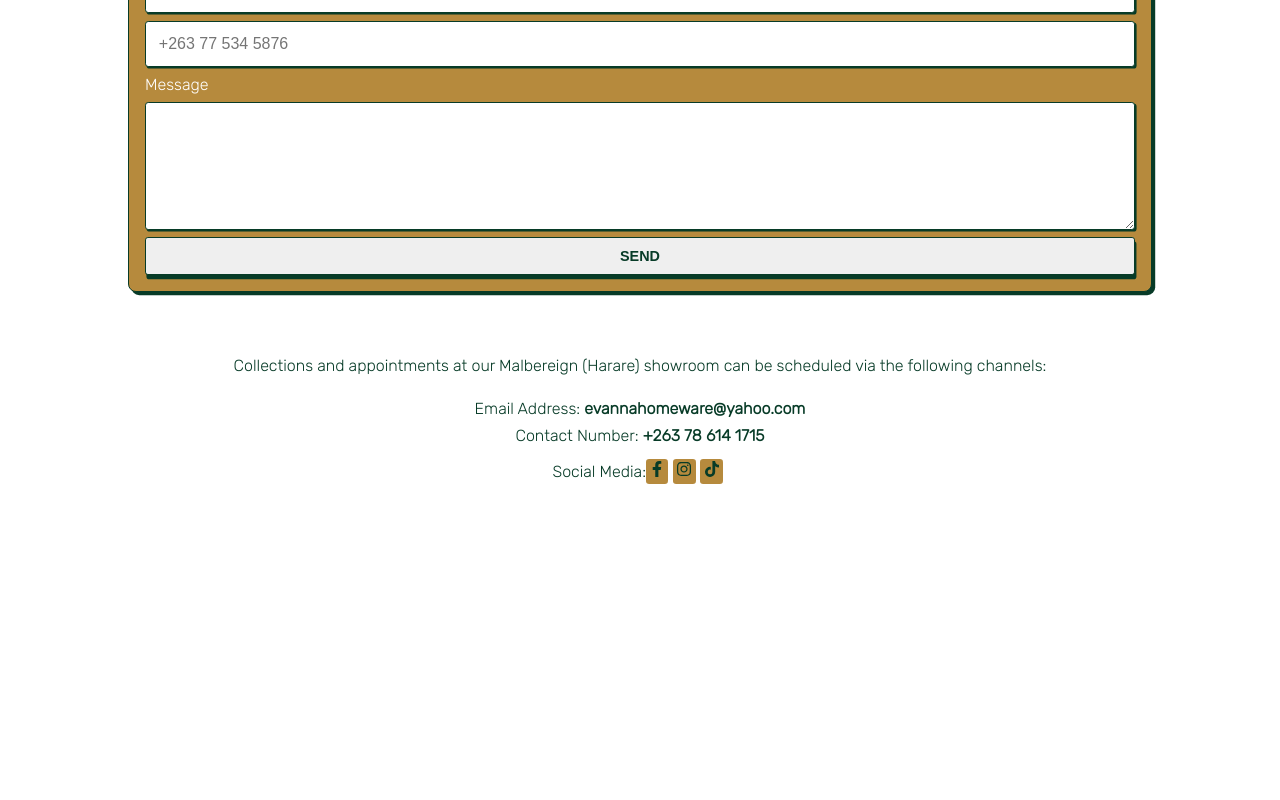
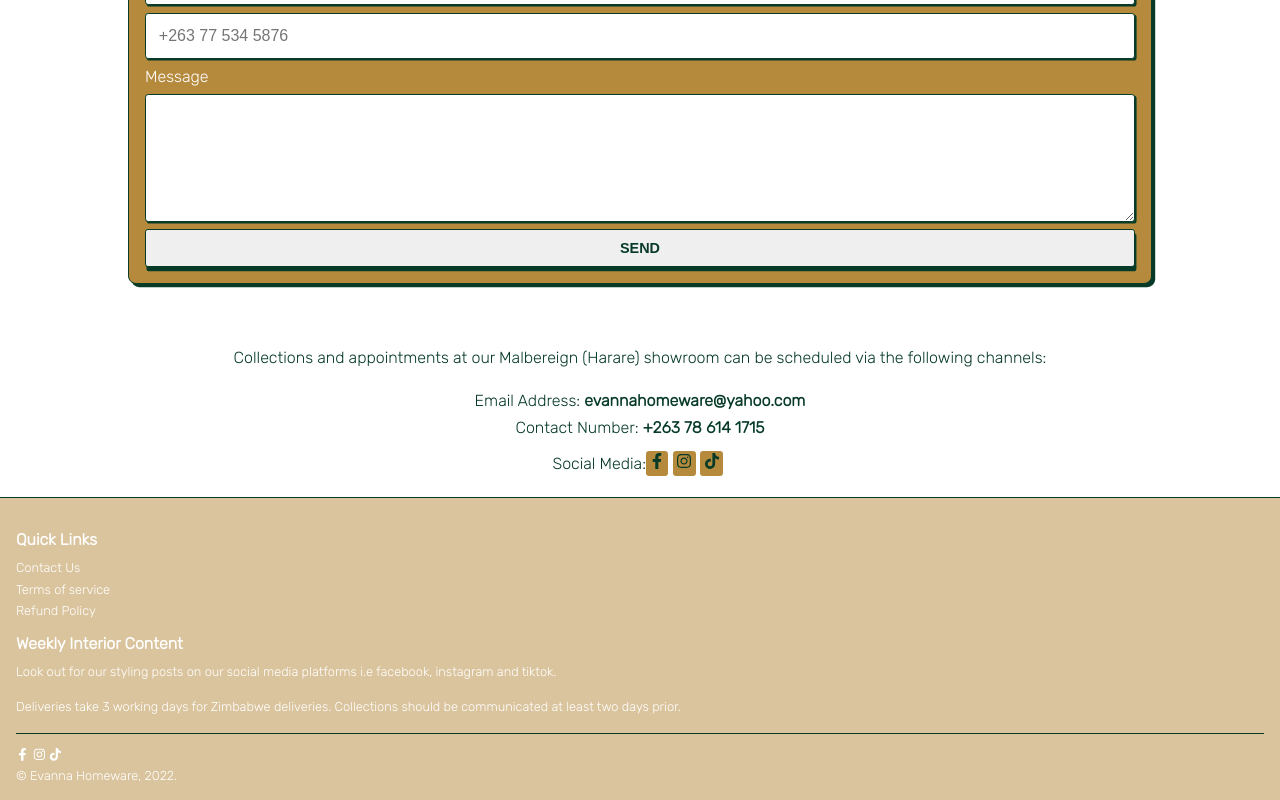
Before and after one commit to Tinashe-Muchie/Evanna_Homeware, a React (Create React App) app: page /#/contact in a window 1280 px wide. Shown: the part 612-1412 px from the top of the page. Before the commit the page ends 1109 px from the top, so only its background shows below. Built offline with nearby package versions, Linux system fonts and the light colour scheme.

Commit message:
footer changes

```diff
--- a/src/App.tsx
+++ b/src/App.tsx
@@ -1,5 +1,5 @@
 import "./styles.css";
-import { HEAD } from "./Components/Head";
+import { HEAD, FOOTER } from "./Components/index";
 import { ROUTING } from "./Routing";
 
 export default function App() {
@@ -7,6 +7,9 @@ export default function App() {
     <div className="app_wrapper">
       <HEAD />
       <ROUTING />
+      <footer>
+        <FOOTER />
+      </footer>
     </div>
   );
 }
--- a/src/Components/Footer.tsx
+++ b/src/Components/Footer.tsx
@@ -1,59 +1,63 @@
-import { NavLink } from 'react-router-dom';
+import { FaFacebookF, FaInstagram, FaTiktok } from "react-icons/fa";
+
+import { NavLink } from "react-router-dom";
 
 export const FOOTER = () => {
+  const date = new Date();
+  const current_year = date.getFullYear();
+
   return (
     <footer className="footer_wrapper">
       <section>
         <div className="quick_links">
           <span> Quick Links </span>
           <span>
-            <NavLink
-              to="/contact"
-              className={({isActive}) => isActive ? "footer_nav_active" : "footer_nav"}
-              end
-            >
+            <NavLink to="/contact" className="footer_nav" end>
               Contact Us
             </NavLink>
           </span>
           <span>
-            <NavLink
-              to="/terms_of_service"
-              className={({isActive}) => isActive ? "footer_nav_active" : "footer_nav"}
-              end
-            >
+            <NavLink to="/terms_of_service" className="footer_nav" end>
               Terms of service
             </NavLink>
           </span>
           <span>
-            <NavLink
-              to="/refund_policy"
-              className={({isActive}) => isActive ? "footer_nav_active" : "footer_nav"}
-              end
-            >
+            <NavLink to="/refund_policy" className="footer_nav" end>
               Refund Policy
             </NavLink>
           </span>
         </div>
-        <div>
+        <div className="weekly_interior_content">
+          <span>Weekly Interior Content</span>
           <span>
-            Weekly Interior Content
+            Look out for our styling posts on our social media platforms i.e
+            facebook, instagram and tiktok.
           </span>
-          <p>
-            Look out for our styling posts on our social media platforms i.e facebook, instagram and tiktok.
-          </p>
         </div>
-        <div>
-          DELIVERIES TAKE 3 WORKING DAYS for Zimbabwe deliveries. COLLECTIONS SHOULD BE COMMUNICATED AT LEAST TWO DAYS PRIOR.
+        <div className="deliveries">
+          Deliveries take 3 working days for Zimbabwe deliveries. Collections
+          should be communicated at least two days prior.
         </div>
       </section>
       <section>
         <div>
-          <div></div>
-          <div></div>
+          <span>
+            <NavLink to="/facebook" className="footer_socials" end>
+              <FaFacebookF />
+            </NavLink>
+          </span>
+          <span>
+            <NavLink to="/instagram" className="footer_socials" end>
+              <FaInstagram />
+            </NavLink>
+          </span>
+          <span>
+            <NavLink to="/tiktok" className="footer_socials" end>
+              <FaTiktok />
+            </NavLink>
+          </span>
         </div>
-        <span>
-
-        </span>
+        <span>&copy; Evanna Homeware, {current_year}. </span>
       </section>
     </footer>
   );
--- a/src/Components/index.ts
+++ b/src/Components/index.ts
@@ -1 +1,2 @@
-export { HEAD } from './Head';
+export { HEAD } from "./Head";
+export { FOOTER } from "./Footer";
--- a/src/styles.css
+++ b/src/styles.css
@@ -3,7 +3,6 @@
 :root {
   box-sizing: border-box;
   max-width: 100vw;
-  height: 100%;
   --confetti: rgba(233, 212, 96);
   --buddha_gold: rgba(189, 155, 25);
   --ripe_lemon: rgba(247, 202, 24);
@@ -14,7 +13,7 @@
   --gossip_green: rgba(135, 211, 124);
   --logo_green: rgba(7, 59, 39);
   --logo_gold: rgba(182, 138, 61);
-  --logo_gold_forms: rgba(182, 138, 61, 0.7);
+  --logo_gold_footer: rgba(182, 138, 61, 0.5);
 }
 
 *,
@@ -28,9 +27,6 @@ body {
   font-family: "Rubik", Arial, Helvetica, sans-serif;
   margin: 0;
   padding: 0;
-  min-height: 100%;
-  display: flex;
-  flex-direction: column;
 }
 
 .head_wrapper {
@@ -199,7 +195,7 @@ input[type="tel"] {
   text-transform: uppercase;
   font-weight: bold;
   color: var(--logo_green);
-  transition: box-shadow 1.5s;
+  transition: box-shadow 0.5s;
   border: 0.1em solid var(--logo_green);
   box-shadow: 0.1em 0.3em var(--logo_green);
   border-radius: 0.2em;
@@ -230,6 +226,83 @@ input[type="tel"] {
   color: var(--logo_green);
 }
 
+.socials_links:hover {
+  color: var(--background_white);
+}
+
+.footer_wrapper {
+  border-top: 0.1rem solid var(--logo_green);
+  background-color: var(--logo_gold_footer);
+  color: var(--background_white);
+  padding: 1em;
+}
+
+.footer_wrapper section .quick_links {
+  display: flex;
+  flex-direction: column;
+}
+
+.footer_wrapper section .quick_links span {
+  font-size: 0.8rem;
+}
+
+.footer_wrapper section .quick_links span:first-child {
+  font-size: 1rem;
+  font-weight: bold;
+  margin-bottom: 0.3em;
+}
+
+.footer_wrapper section .weekly_interior_content {
+  display: flex;
+  flex-direction: column;
+}
+
+.footer_wrapper section .weekly_interior_content span {
+  font-size: 0.8rem;
+}
+
+.footer_wrapper section .deliveries {
+  font-size: 0.8rem;
+  margin: 1.5em 0;
+}
+
+.footer_wrapper section .weekly_interior_content span:first-child {
+  font-size: 1rem;
+  font-weight: bold;
+  margin-bottom: 0.3em;
+}
+
+.footer_wrapper section:last-child {
+  border-top: 0.1em solid var(--logo_green);
+}
+
+.footer_wrapper section:last-child div span {
+  margin-right: 0.3em;
+  font-size: 0.8rem;
+}
+
+.footer_wrapper section:last-child span {
+  font-size: 0.8rem;
+}
+
+.footer_socials {
+  text-decoration: none;
+  color: var(--background_white);
+}
+
+.footer_socials:hover {
+  color: var(--logo_green);
+}
+
+.footer_nav {
+  text-decoration: none;
+  color: var(--background_white);
+}
+
+.footer_nav:hover {
+  color: var(--logo_green);
+}
+
 @media screen and (min-width: 768px) {
   .category_container {
     font-size: 1rem;
```
Also changed, not shown: public/images/logo.jpg (added).
